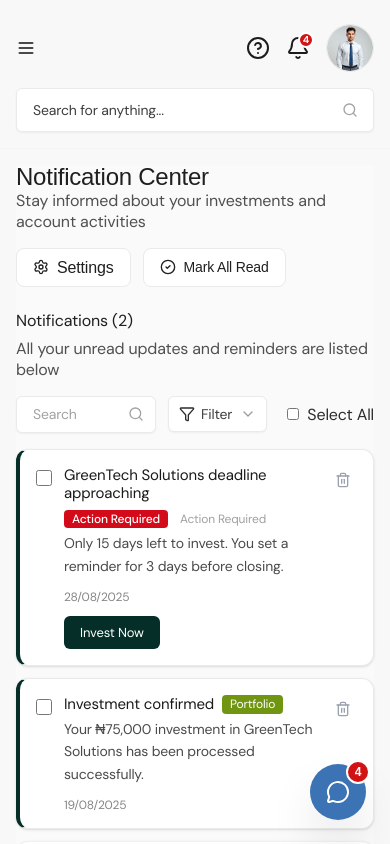
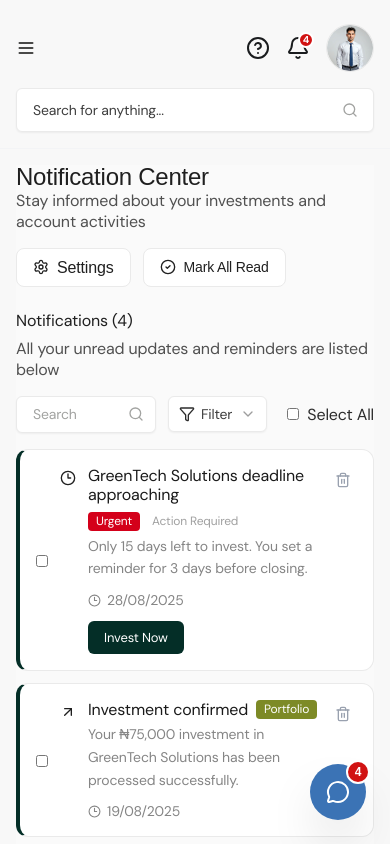
Before and after one commit to BloydIntel/antital-ui, a Next.js app: page /notifications in a window 390 px wide. Shown: the top 844 px of the page. Built offline with nearby package versions, Linux system fonts and the light colour scheme; no server answers; a web font is replaced by a local one.

Commit message:
Completion of notification center

```diff
--- a/src/app/(dashboard)/notifications/components/NotificationCenter.tsx
+++ b/src/app/(dashboard)/notifications/components/NotificationCenter.tsx
@@ -1,13 +1,13 @@
 'use client';
 
 import React, { useState, useMemo } from 'react';
-import { Trash2, Settings, CheckCircle2, Filter } from 'lucide-react';
+import { Trash2, Settings, CheckCircle2, Filter, Clock3, ArrowUpRight, TrendingUp, Smartphone, Mail, Wallet } from 'lucide-react';
 import { TYPOGRAPHY } from '@/constants/styles';
 import { cn } from '@/lib/utils';
 import { SearchInputBar } from '@/components/watchlist/organisms/SearchInputBar';
 import { Select, SelectContent, SelectItem, SelectTrigger, SelectValue } from '@/components/ui/select';
 
-export type NotificationCategory = 'Action Required' | 'Portfolio' | 'Market' | 'Account' | 'Marketing' | 'Finance';
+export type NotificationCategory = 'Urgent' | 'Portfolio' | 'Market' | 'Account' | 'Marketing' | 'Finance';
 
 export interface NotificationItem {
     id: string;
@@ -22,12 +22,21 @@ export interface NotificationItem {
 
 // Map categories to colors match the reference image mock design UI
 const CATEGORY_TAG_STYLING: Record<NotificationCategory, string> = {
-    'Action Required': 'bg-[#D30A1A] text-white font-medium text-[12px] px-2 py-0.5 rounded',
-    'Portfolio': 'bg-[#709611] text-white text-[12px] px-2 py-0.5 rounded',
-    'Market': 'bg-[#D30A1A] text-white text-[12px] px-2 py-0.5 rounded', // Reference markup used identical color space or separate as needed
-    'Account': 'bg-[#7C5CFC] text-white text-[12px] px-2 py-0.5 rounded',
+    'Urgent': 'bg-[#D4001A] text-white text-[12px] px-2 py-0.5 rounded',
+    'Portfolio': 'bg-[#7D8A26] text-white text-[12px] px-2 py-0.5 rounded',
+    'Market': 'bg-[#D4001A] text-white text-[12px] px-2 py-0.5 rounded', // Reference markup used identical color space or separate as needed
+    'Account': 'bg-[#7A6FF0] text-white text-[12px] px-2 py-0.5 rounded',
     'Marketing': 'bg-[#D30A1A] text-white text-[12px] px-2 py-0.5 rounded',
-    'Finance': 'bg-[#22C55E] text-white text-[12px] px-2 py-0.5 rounded'
+    'Finance': 'bg-[#45B424] text-white text-[12px] px-2 py-0.5 rounded'
+};
+
+const CATEGORY_ICONS: Record<NotificationCategory, React.ComponentType<{ className?: string }>> = {
+    'Urgent': Clock3,
+    'Portfolio': ArrowUpRight,
+    'Market': TrendingUp,
+    'Account': Smartphone,
+    'Marketing': Mail,
+    'Finance': Wallet
 };
 
 interface NotificationCenterProps {
@@ -44,7 +53,7 @@ const mockDefaultNotifications: NotificationItem[] = [
         title: 'GreenTech Solutions deadline approaching',
         description: 'Only 15 days left to invest. You set a reminder for 3 days before closing.',
         timestamp: '28/08/2025',
-        category: 'Action Required',
+        category: 'Urgent',
         isUnread: true,
         actionLabel: 'Invest Now'
     },
@@ -62,7 +71,7 @@ const mockDefaultNotifications: NotificationItem[] = [
         description: 'Your ₦75,000 investment in GreenTech Solutions has been processed successfully.',
         timestamp: '19/08/2025',
         category: 'Portfolio',
-        isUnread: false
+        isUnread: true
     },
     {
         id: '4',
@@ -70,7 +79,7 @@ const mockDefaultNotifications: NotificationItem[] = [
         description: 'Your sell order for 50 units of FoodTech Africa at ₦31/unit has been executed',
         timestamp: '05/08/2025',
         category: 'Market',
-        isUnread: false
+        isUnread: true
     },
     {
         id: '5',
@@ -158,7 +167,7 @@ export function NotificationCenter({
             {/* Top Toolbar Header Section */}
             <div className="flex flex-col sm:flex-row justify-between items-start sm:items-center gap-4 mb-6">
                 <div>
-                    <h1 className="text-[24px] md:text-[28px] font-semibold text-[#1F1F1F]" style={TYPOGRAPHY.heading}>
+                    <h1 className="text-[24px] md:text-[28px] text-[#1F1F1F]" style={TYPOGRAPHY.heading}>
                         Notification Center
                     </h1>
                     <p className="text-[16px] text-[#505050]" style={TYPOGRAPHY.body}>
@@ -243,11 +252,13 @@ export function NotificationCenter({
                         No notifications found.
                     </div>
                 ) : (
-                    filteredNotifications.map((item) => (
+                    filteredNotifications.map((item) => {
+                        const CategoryIcon = CATEGORY_ICONS[item.category] || ''
+                        return (
                             <div
                                 key={item.id}
                                 className={cn(
-                                "flex items-start bg-white border rounded-xl p-4 transition-all relative group shadow-sm",
+                                    "flex items-center bg-white border rounded-xl p-4 transition-all relative group",
                                     item.isUnread ? "border-l-4 border-l-[#042E27]" : "border-[#F0F0F0]"
                                 )}
                             >
@@ -257,14 +268,19 @@ export function NotificationCenter({
                                         type="checkbox"
                                         checked={selectedIds.has(item.id)}
                                         onChange={() => handleSelectRow(item.id)}
-                                    className="rounded border-gray-300 text-[#042E27] focus:ring-[#042E27] w-4 h-4 cursor-pointer"
+                                        className="rounded border-gray-300 text-[#042E27] focus:ring-[#042E27] w-3 h-3 cursor-pointer"
                                     />
+                                </div>
+
+                                <div className='flex items-start'>
+                                    <div className="pt-1 pr-3 text-[#1F1F1F]">
+                                        <CategoryIcon className="w-4 h-4 md:w-5 md:h-5 text-[#1F1F1F] shrink-0" />
                                     </div>
 
                                     {/* Message Body Content Grid */}
                                     <div className="flex-1 min-w-0 pr-8">
                                         <div className="flex items-center gap-2 flex-wrap mb-1">
-                                    <h3 className="text-[15px] md:text-[16px] font-semibold text-[#1A1A1A]" style={TYPOGRAPHY.body}>
+                                            <h3 className="text-[16px] md:text-[18px] font-medium text-[#1A1A1A]" style={TYPOGRAPHY.body}>
                                                 {item.title}
                                             </h3>
 
@@ -273,25 +289,24 @@ export function NotificationCenter({
                                                 {item.category}
                                             </span>
 
-                                    {item.category === 'Action Required' && (
+                                            {item.category === 'Urgent' && (
                                                 <span className="text-[12px] text-[#A0A0A0] ml-1" style={TYPOGRAPHY.body}>
                                                     Action Required
                                                 </span>
                                             )}
                                         </div>
 
-                                <p className="text-[14px] md:text-[15px] text-[#4A4A4A] leading-relaxed mb-3" style={TYPOGRAPHY.body}>
+                                        <p className="text-[14px] md:text-[16px] text-[#858585] font-medium leading-relaxed mb-3" style={TYPOGRAPHY.body}>
                                             {item.description}
                                         </p>
 
-                                <div className="flex items-center gap-4 text-[12px] text-[#858585]">
+                                        <div className="flex items-center gap-4 text-[14px] text-[#858585]">
                                             <span className="flex items-center gap-1.5" style={TYPOGRAPHY.body}>
-                                        {/* Optional custom operational logic clock icons go here */}
+                                                <Clock3 size={13} />
                                                 {item.timestamp}
                                             </span>
                                         </div>
 
-                                {/* Dynamic CTAs rendered inside notifications context area (e.g. "Invest Now") */}
                                         {item.actionLabel && (
                                             <div className="mt-3">
                                                 <button
@@ -311,14 +326,16 @@ export function NotificationCenter({
                                         <button
                                             type="button"
                                             onClick={() => handleDeleteSingle(item.id)}
-                                    className="text-gray-400 hover:text-[#D30A1A] transition-colors p-1.5 rounded-lg hover:bg-gray-50"
+                                            className="text-gray-400 hover:text-[#D30A1A] transition-colors p-1.5 rounded-lg hover:bg-gray-50 cursor-pointer"
                                             aria-label="Delete Notification item row data"
                                         >
                                             <Trash2 size={16} />
                                         </button>
                                     </div>
                                 </div>
-                    ))
+                            </div>
+                        )
+                    })
                 )}
             </div>
         </div>
```
Lines whose indentation alone changed are shown as unchanged.
